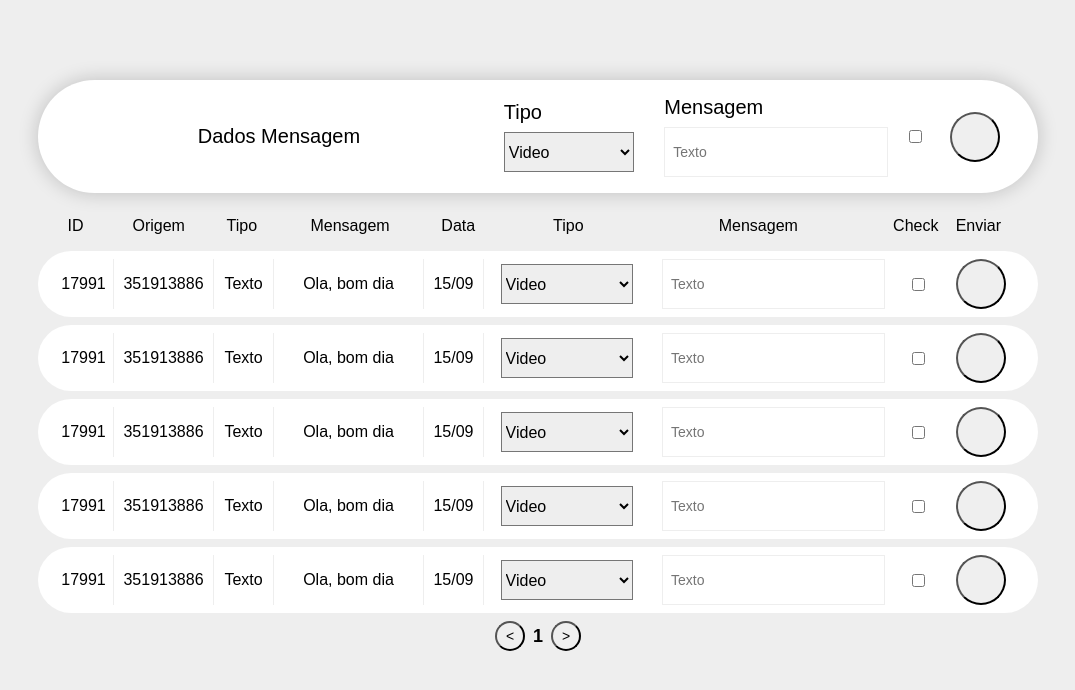
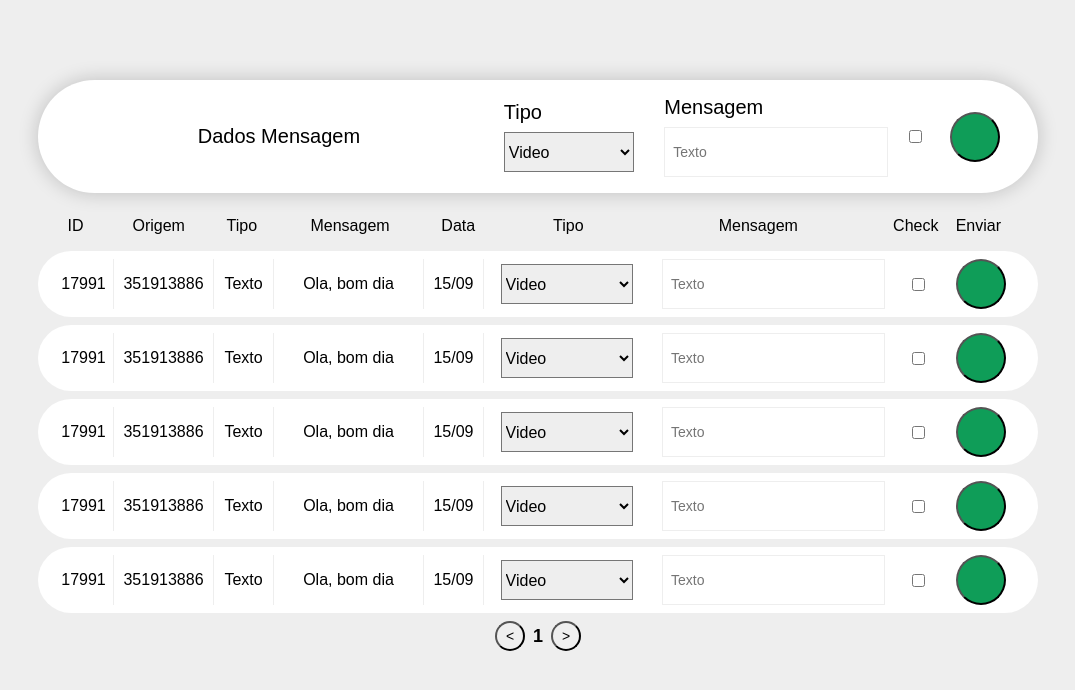
Before and after one commit to pfreire013/2be, a React (Create React App) app: page /received in a window 1280 px wide. Shown: the top 690 px of the page, without its empty margins (102-1177 px from the left). Built offline with nearby package versions, Linux system fonts and the light colour scheme.

Commit message:
Create Template empty

```diff
--- a/src/screens/Home/Home.js
+++ b/src/screens/Template/Template.js
@@ -2,7 +2,7 @@ import React from 'react';
 
 import { Container, TemplateContainer, TableBody, TableContaier  } from './styles';
 
-function Home() {
+function Template() {
   return (
     <Container>
       <h1>Template</h1>
@@ -59,4 +59,4 @@ function Home() {
   );
 }
 
-export default Home;
+export default Template;
--- /dev/null
+++ b/src/screens/Template/index.js
@@ -0,0 +1,3 @@
+import Template from './Template'
+
+export default Template
--- a/src/theme.js
+++ b/src/theme.js
@@ -3,6 +3,7 @@ export const theme = {
     white: '#FFFFFF',
     black: '#000000',
     blue: '#73BCFF',
+    green: '#0F9D58',
     lightGray: '#EEEEEE',
     Gray: '#666666',
     darkGray: '#B3B3B3',
```
Also changed, not shown: src/screens/Template/styles.js (renamed from src/screens/Home/styles.js).
